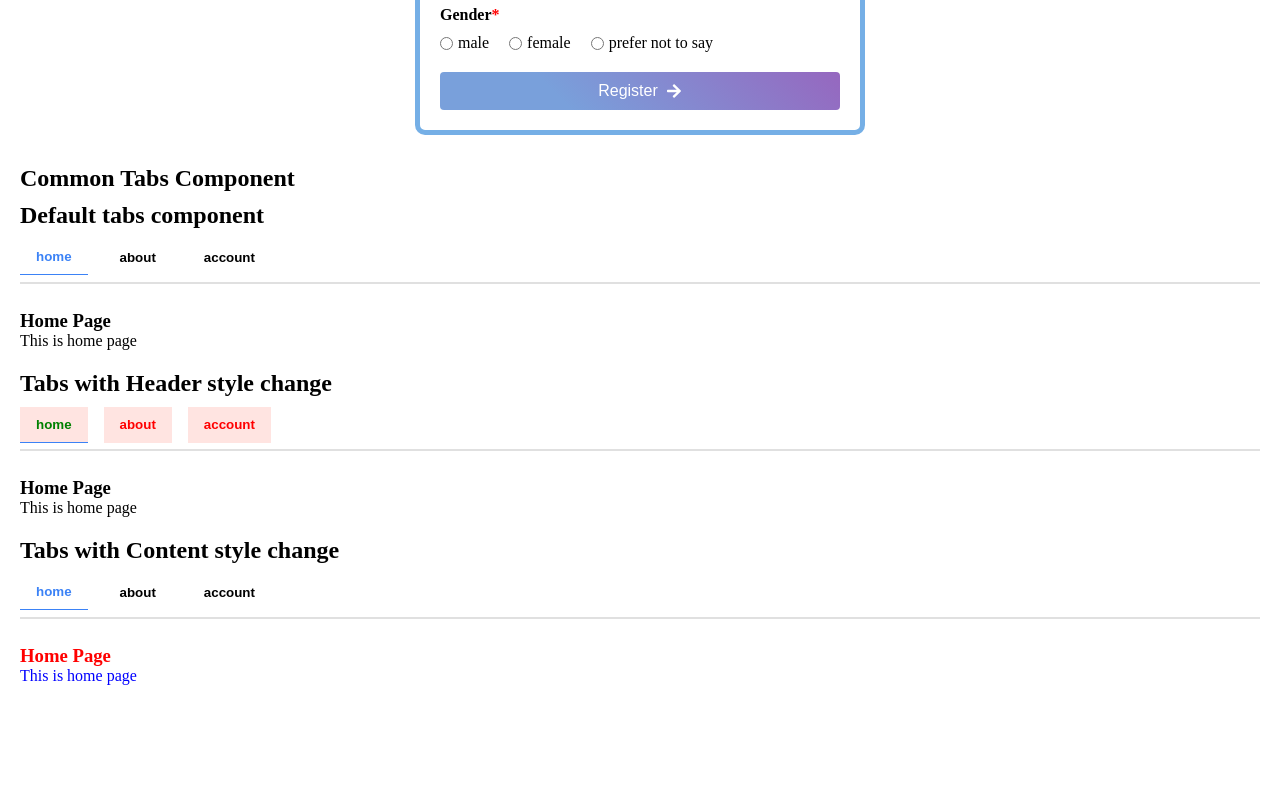
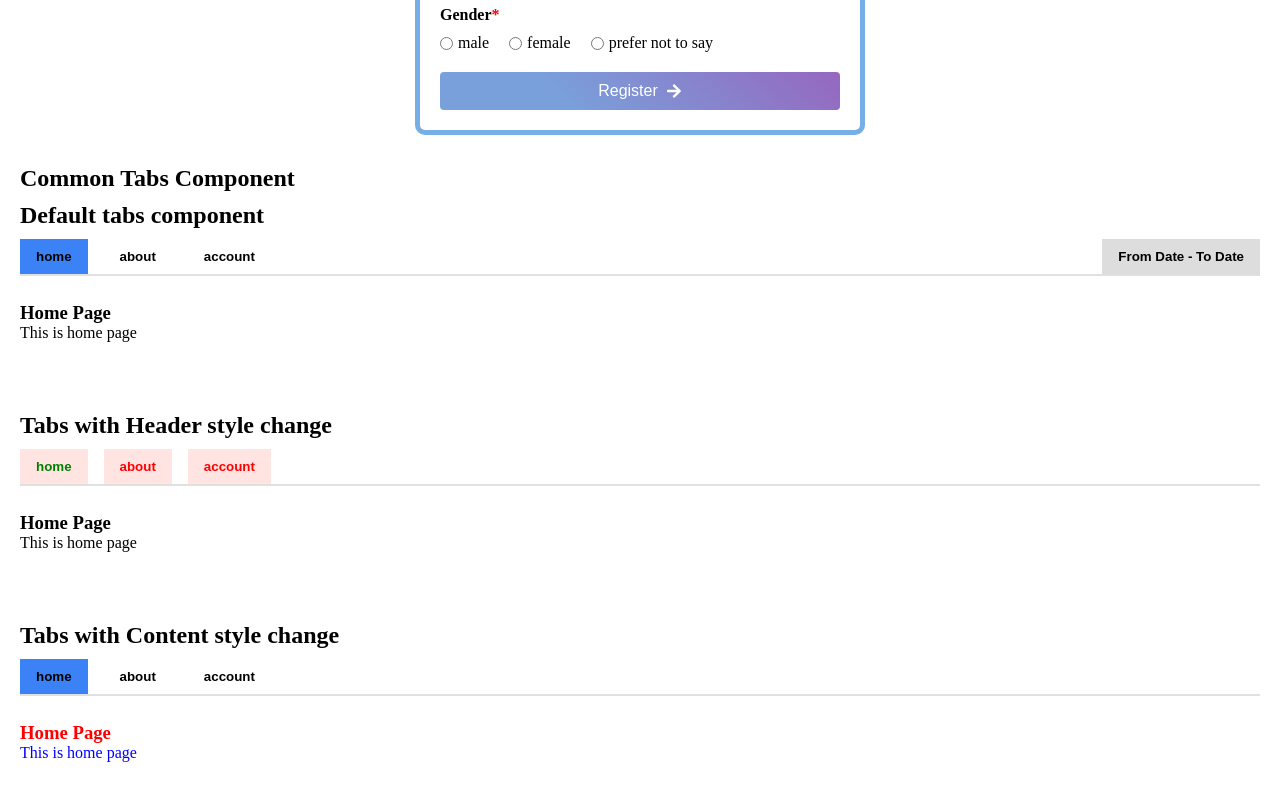
Before and after one commit to arbinsigdel12/custom-component, a React (Vite) app: page / in a window 1280 px wide. Shown: the part 811-1611 px from the top of the page. Before the commit the page ends 1526 px from the top, so only its background shows below. Built offline with nearby package versions, Linux system fonts and the light colour scheme.

Commit message:
Fix issue and add right component

```diff
--- a/src/App.tsx
+++ b/src/App.tsx
@@ -87,17 +87,23 @@ function App() {
       <div className="app__tab">
         <h2>Common Tabs Component</h2>
         <h2>Default tabs component</h2>
-        <Tabs tabs={tabItems} defaultActivetab="home" />
+        <Tabs
+          tabs={tabItems}
+          defaultActiveTab={"home"}
+          rightComponent={
+            <button className="date-range-button">From Date - To Date</button>
+          }
+        />
         <h2>Tabs with Header style change</h2>
         <Tabs
           tabs={tabItems}
-          defaultActivetab="home"
+          defaultActiveTab={"home"}
           tabHeaderClassName="classHeader"
         />
         <h2>Tabs with Content style change</h2>
         <Tabs
           tabs={tabItems}
-          defaultActivetab="home"
+          defaultActiveTab={"home"}
           tabContentClassName="classContent"
         />
       </div>
--- a/src/commonComponent/tabs/Tabs.tsx
+++ b/src/commonComponent/tabs/Tabs.tsx
@@ -2,48 +2,60 @@ import React, { useState, type ReactNode, useEffect } from "react";
 import "./tabs.scss";
 
 export interface TabItem {
-  key: string;
-  label: string;
+  id: string;
+  label: ReactNode;
   content: ReactNode;
 }
 
 interface TabsProps {
   tabs: TabItem[];
-  defaultActivetab?: string;
+  defaultActiveTab?: number | string;
   tabHeaderClassName?: string;
   activeTabClassName?: string;
   tabContentClassName?: string;
+  rightComponent?: ReactNode;
 }
 
 const Tabs: React.FC<TabsProps> = ({
   tabs,
-  defaultActivetab,
+  defaultActiveTab = "",
   tabHeaderClassName = "",
   activeTabClassName = "",
   tabContentClassName = "",
+  rightComponent,
 }) => {
-  const [activeKey, setActiveKey] = useState<string>(
-    defaultActivetab || tabs[0]?.key
-  );
+  const getInitialIndex = () => {
+    if (typeof defaultActiveTab === "number") {
+      return defaultActiveTab;
+    }
+    const index = tabs.findIndex((tab) => tab.id === defaultActiveTab);
+    return index !== -1 ? index : 0;
+  };
+
+  const [activeIndex, setActiveIndex] = useState<number>(getInitialIndex());
 
   useEffect(() => {
-    if (defaultActivetab) setActiveKey(defaultActivetab);
-  }, [defaultActivetab]);
-
-  const handleTabClick = (key: string) => {
-    setActiveKey(key);
-  };
+    if (typeof defaultActiveTab === "number") {
+      setActiveIndex(defaultActiveTab);
+    } else {
+      const index = tabs.findIndex((tab) => tab.id === defaultActiveTab);
+      if (index !== -1) {
+        setActiveIndex(index);
+      }
+    }
+  }, [defaultActiveTab, tabs]);
 
   return (
     <div className="tabs">
       <div className="tabs__header">
         <div className="tabs__header__left">
-          {tabs.map((tab) => (
+          {tabs.map((tab, index) => (
             <button
-              key={tab.key}
-              onClick={() => handleTabClick(tab.key)}
+              key={tab.id}
+              type="button"
+              onClick={() => setActiveIndex(index)}
               className={`tabs__tab__button ${tabHeaderClassName} ${
-                activeKey === tab.key
+                index === activeIndex
                   ? `tabs__tab__button--active ${activeTabClassName}`
                   : ""
               }`}
@@ -52,17 +64,14 @@ const Tabs: React.FC<TabsProps> = ({
             </button>
           ))}
         </div>
+
+        {rightComponent && (
+          <div className="tabs__header__right">{rightComponent}</div>
+        )}
       </div>
 
       <div className={`tabs__content ${tabContentClassName}`}>
-        {tabs.map(
-          (tab) =>
-            activeKey === tab.key && (
-              <div key={tab.key} className="tabs__panel">
-                {tab.content}
-              </div>
-            )
-        )}
+        <div className="tabs__panel">{tabs[activeIndex]?.content}</div>
       </div>
     </div>
   );
--- a/src/commonComponent/tabs/tabs.scss
+++ b/src/commonComponent/tabs/tabs.scss
@@ -3,18 +3,30 @@
   flex-direction: column;
   gap: 16px;
   width: 100%;
+  margin-bottom: 50px;
 
   &__header {
     display: flex;
     justify-content: space-between;
     align-items: center;
     border-bottom: 2px solid #e0e0e0;
-    padding-bottom: 0.4 * 16px;
   }
 
   &__header__left {
     display: flex;
     gap: 16px;
+  }
+  .date-range-button {
+    background-color: #ddd;
+    border: none;
+    padding: 10px 16px;
+    font-weight: bold;
+    cursor: pointer;
+    transition: all 0.2s ease-in-out;
+
+    &:hover {
+      background-color: #3b82f6;
+    }
   }
 
   &__tab__button {
@@ -26,12 +38,11 @@
     transition: all 0.2s ease-in-out;
 
     &:hover {
-      background-color: rgba(0, 0, 0, 0.05);
+      background-color: #3b82f6;
     }
 
     &--active {
-      color: #3b82f6;
-      border-bottom: 1px solid #3b82f6;
+      background-color: #3b82f6;
       font-weight: 600;
     }
   }
--- a/src/data/tabsData.tsx
+++ b/src/data/tabsData.tsx
@@ -2,7 +2,7 @@ import type { TabItem } from "../commonComponent/tabs/Tabs";
 
 export const tabItems: TabItem[] = [
   {
-    key: "home",
+    id: "home",
     label: "home",
     content: (
       <div>
@@ -12,7 +12,7 @@ export const tabItems: TabItem[] = [
     ),
   },
   {
-    key: "about",
+    id: "about",
     label: "about",
     content: (
       <div>
@@ -22,7 +22,7 @@ export const tabItems: TabItem[] = [
     ),
   },
   {
-    key: "account",
+    id: "account",
     label: "account",
     content: (
       <div>
```
